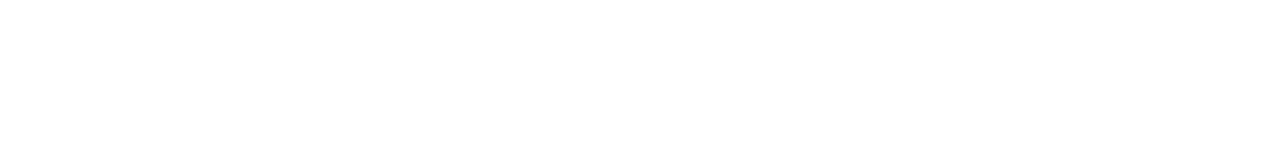
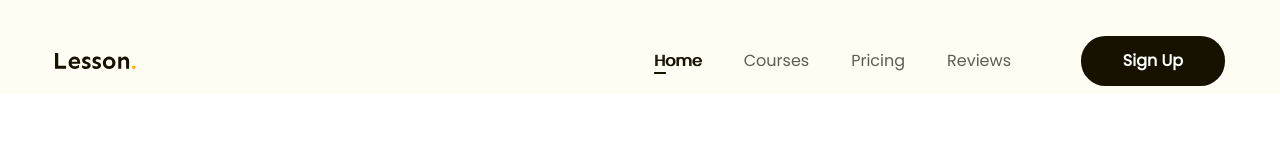
Before and after one commit to huacongphuoc281/hard-02, a plain HTML site: page index.html in a window 1280 px wide. Shown: the top 160 px of the page. Drawn offline with Linux system fonts and the light colour scheme.

Commit message:
Làm phần Header

```diff
--- a/assets/css/styles.css
+++ b/assets/css/styles.css
@@ -10,3 +10,87 @@ body {
     font-size: 1.6rem;
     font-family: "Poppins", sans-serif;
 }
+
+/* Common */
+
+a {
+    text-decoration: none;
+}
+
+.btn {
+    display: inline-block;
+    min-width: 118px;
+    padding: 0 16px;
+    line-height: 50px;
+    color: #fff;
+    text-align: center;
+    font-size: 1.6rem;
+    font-weight: 600;
+    border-radius: 24.5px;
+    background: #171100;
+}
+
+.main-content {
+    width: 1170px;
+    max-width: calc(100% - 48px);
+    margin-left: auto;
+    margin-right: auto;
+}
+
+/* Header */
+.header {
+    background: #fffcf4;
+}
+
+.header.fixed {
+    position: sticky;
+    top: -28px;
+}
+
+.header .body {
+    display: flex;
+    align-items: center;
+    padding: 36px 0 8px;
+}
+
+.nav {
+    margin-left: auto;
+}
+
+.nav ul {
+    display: flex;
+}
+
+.nav a {
+    position: relative;
+    padding: 8px 21px;
+    color: #5f5b53;
+    font-size: 1.6rem;
+}
+
+.nav a:hover,
+.nav li.active a {
+    color: #171100;
+    text-shadow: 1px 0 0 currentColor;
+    /* font-weight: 600; */
+}
+
+.nav li.active a::after {
+    position: absolute;
+    left: 21px;
+    bottom: 6px;
+    content: "";
+    display: block;
+    width: 12px;
+    height: 2px;
+    border-radius: 0.0625rem;
+    background: #171100;
+}
+
+.header .sign-up-btn {
+    min-width: 144px;
+}
+
+.header .action {
+    margin-left: 49px;
+}
--- a/index.html
+++ b/index.html
@@ -19,5 +19,43 @@
             rel="stylesheet"
         />
     </head>
-    <body></body>
+    <body>
+        <main style="height: 5000px">
+            <header class="header fixed">
+                <div class="main-content">
+                    <div class="body">
+                        <!-- Logo -->
+                        <img
+                            src="./assets/img/logo.svg"
+                            alt="Lesson."
+                            class="logo"
+                        />
+
+                        <!-- Nav -->
+                        <nav class="nav">
+                            <ul>
+                                <li class="active">
+                                    <a href="#!">Home</a>
+                                </li>
+                                <li>
+                                    <a href="#!">Courses</a>
+                                </li>
+                                <li>
+                                    <a href="#!">Pricing</a>
+                                </li>
+                                <li>
+                                    <a href="#!">Reviews</a>
+                                </li>
+                            </ul>
+                        </nav>
+
+                        <!-- Action -->
+                        <div class="action">
+                            <a href="#!" class="btn sign-up-btn">Sign Up</a>
+                        </div>
+                    </div>
+                </div>
+            </header>
+        </main>
+    </body>
 </html>
```
Also changed, not shown: assets/img/logo.svg (added).
